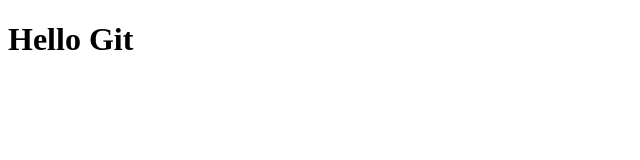
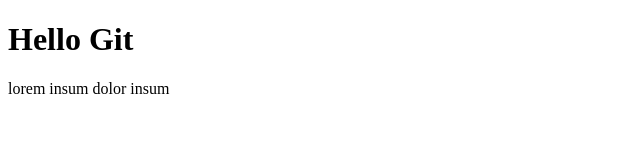
Before and after one commit to alfanferdiansah/git-kasus, a plain HTML site: page index.html in a window 1280 px wide. Shown: the whole page, without its empty margins (0-640 px from the left). Drawn offline with Linux system fonts and the light colour scheme.

Commit message:
add paragraf

```diff
--- a/index.html
+++ b/index.html
@@ -7,5 +7,6 @@
 </head>
 <body>
 	<h1>Hello Git</h1>
+	<p>lorem insum dolor insum</p>
 </body>
 </html>
```
